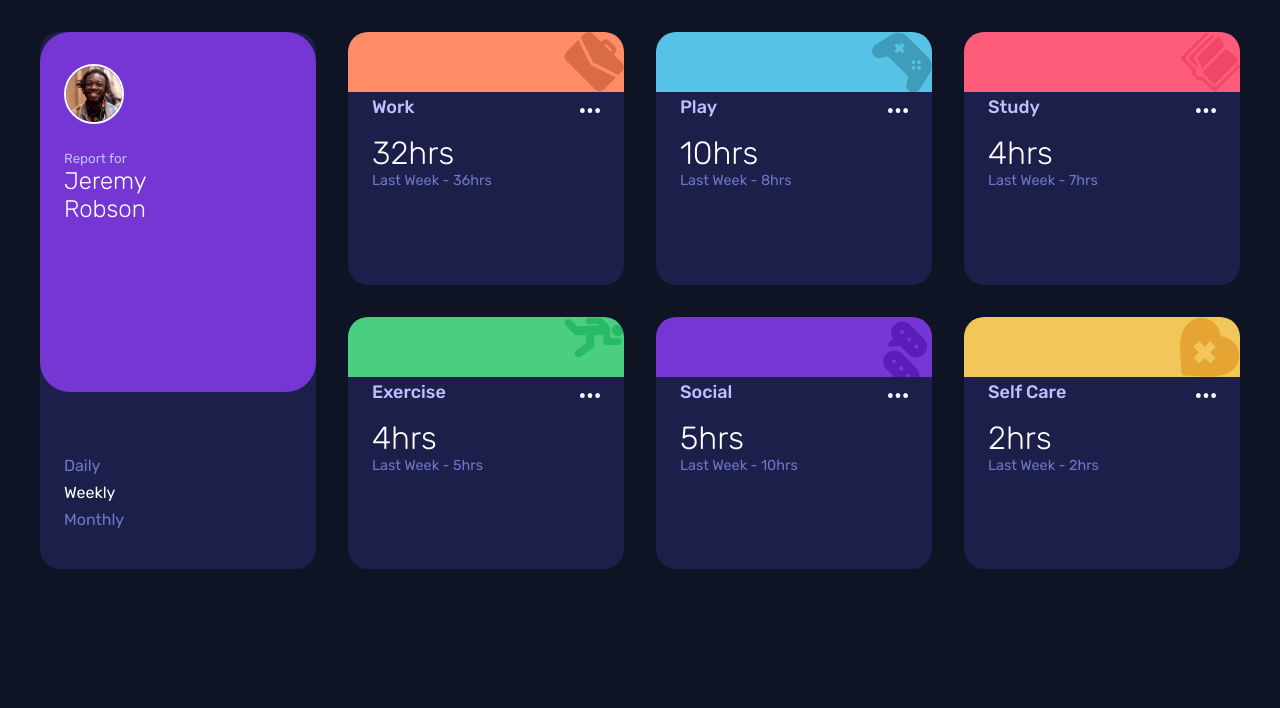
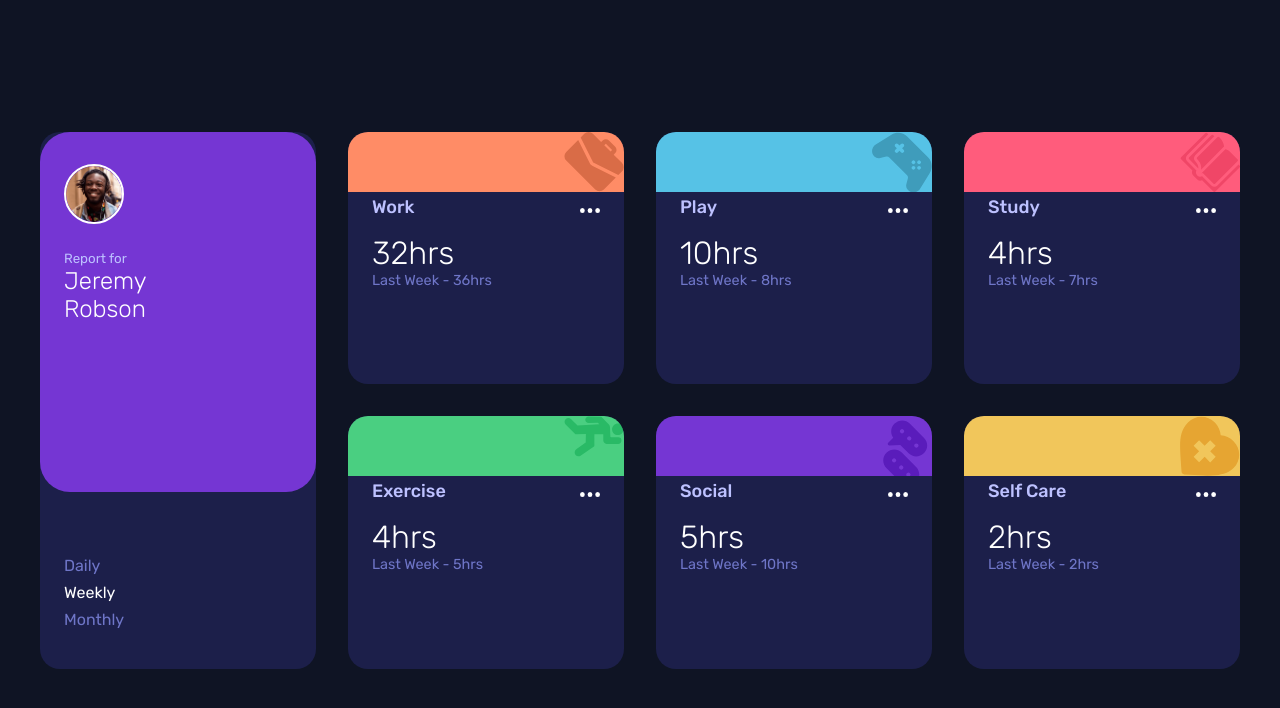
Before and after one commit to LimoB/limo-time-tracking-dashboard, a plain HTML site: page index.html in a window 1280 px wide. Drawn offline with Linux system fonts and the light colour scheme.

Commit message:
second commit

```diff
--- a/style.css
+++ b/style.css
@@ -27,6 +27,7 @@
      display: flex;
      justify-content: center;
      align-items: center;
+     height: 100vh;
  }
 
  .dashboard {
@@ -35,6 +36,9 @@
      gap: 2rem;
      max-width: 1200px;
      width: 100%;
+     /* align-items: center; */
+     /* justify-content: center; */
+     margin: 0 auto;
  }
 
  .profile-card {
```
